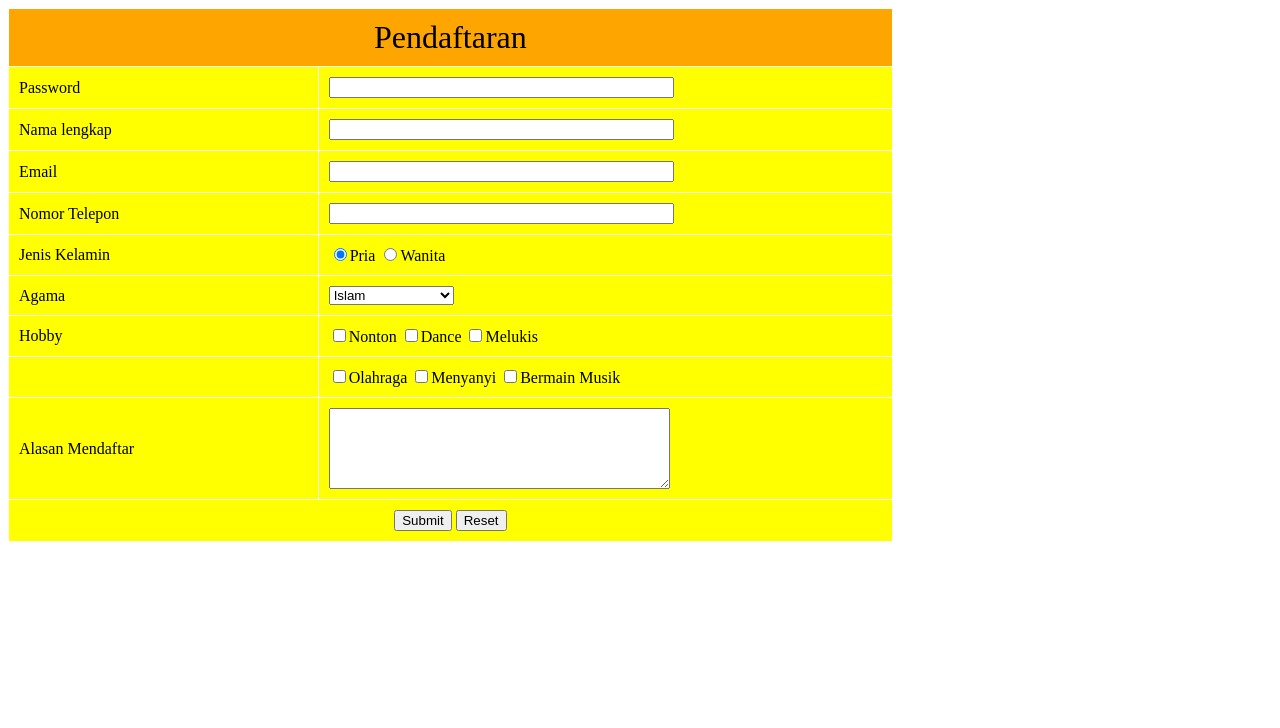
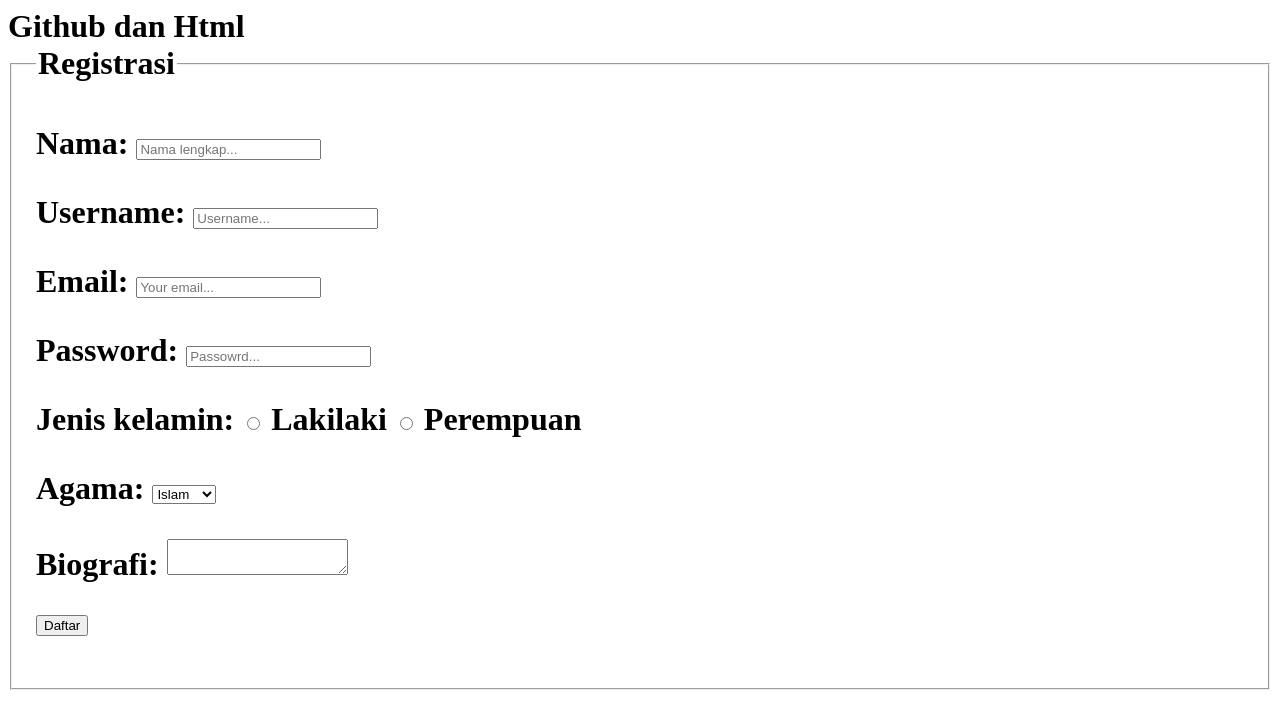
Before and after one commit to hansen02/pts_genap, a plain HTML site: page index.html in a window 1280 px wide. Drawn offline with Linux system fonts and the light colour scheme.

Commit message:
Update index.html

```diff
--- a/index.html
+++ b/index.html
@@ -1,64 +1,59 @@
 <html>
 <head>
-<title>Pendaftaran</title>
+<title>
+github dan html
+</title>
+<body>
+<h1 >
+Github dan Html
+</body>
 </head>
-<body text="black">
-<form method="POST" action="Simpan.ASP">
-<table text="white" cellpadding="10" cellspacing="1" width="70%" height="100">  <tr>
-<td width="70%" colspan="2" align="center" heigth="48" bgcolor="orange">  <font face="Microsoft San Serif" size="6" color="black">Pendaftaran</font></td>  </tr>
-<tr>
-<td width="35%" heigth="19" bgcolor="yellow">Password</td>
-<td width="65%" heigth="19" bgcolor="yellow">
-<input type="password" name="password" size="40"></td>
-</tr>
-<tr>
-<td width="35%" heigth="19" bgcolor="yellow">Nama lengkap</td>
-<td width="65%" heigth="19" bgcolor="yellow">
-<input type="text" name="textnama" size="40"></td>
-</tr>
-<tr>
-<td width="35%" heigth="19" bgcolor="yellow">Email</td>
-<td width="65%" heigth="19" bgcolor="yellow">
-<input type="text" name="email" size="40"></td>
-</tr>
-<tr>
-<td width="35%" heigth="19" bgcolor="yellow">Nomor Telepon</td>
-<td width="65%" heigth="19" bgcolor="yellow">
-<input type="telepon" name="telepon" size="40"></td>
-</tr>
-<tr>
-<td width="35%" height="19" bgcolor="yellow">Jenis Kelamin</td>  <td width="65%" heigth="19" bgcolor="yellow">
-<input type="radio" value="Pria" checked name="OptJenis">Pria  <input type="radio" value="Wanita" name="OptJenis">Wanita  </td>
-</tr>
-<tr>
-<td width="35%" height="19" bgcolor="yellow">Agama</td>  <td width="65%" height="19" bgcolor="yellow">
-<select size="1" name="cboagama">
-<option selected value="Islam">Islam</option>
-<option value="Katolik">Katolik</option>
-<option value="Kristen">Kristen Protestan</option>
-<option value="Hindu">Hindu</option>
-<option value="Budha">Buddha</option>
-<option value="Keyakinan">Konghucu</option>
-</select></td>
-</tr>
-<tr>
-<td width="35%" height="19" bgcolor="yellow">Hobby</td>  <td width="65%" height="19" bgcolor="yellow">
-<input type="checkbox" name="c1" value="ON">Nonton  <input type="checkbox" name="c2" value="ON">Dance <input type="checkbox" name="c3" value="ON">Melukis</td>
-</tr>
-<tr>
-<td width="35%" height="19" bgcolor="yellow"></td>
-<td width="65%" height="19" bgcolor="yellow">
-<input type="checkbox" name="c4" value="ON">Olahraga  <input type="checkbox" name="c5" value="ON">Menyanyi <input type="checkbox" name="c6" value="ON">Bermain Musik</td>
-</tr>
-<tr>
-<td width="35%" height="16" bgcolor="yellow">Alasan Mendaftar</td>  <td width="65%" height="16" bgcolor="yellow">
-<textarea wrap rows="5" name="S1" cols="40"></textarea></td>
-</tr>
-<tr>
-<td width="100" heigth="51" bgcolor="yellow" colspan="2">  <p align="center">
-<input type="submit" value="Submit" name="B1">
-<input type="reset" value="Reset" name="B2">
-</td>
-</tr>
-</table>
-</form></body></html>
+<html>
+<head>
+<title>Registrasi</title>
+</head>
+<body>
+<form action="contact.php" method="POST">
+<fieldset>
+<legend>Registrasi</legend>
+<p>
+<label>Nama:</label>
+<input type="text" name="nama" placeholder="Nama lengkap..." />
+</p>
+<p>
+<label>Username:</label>
+<input type="text" name="username" placeholder="Username..." />
+</p>
+<p>
+<label>Email:</label>
+<input type="email" name="email" placeholder="Your email..." />
+</p>
+<p>
+<label>Password:</label>
+<input type="password" name="password" placeholder="Passowrd..." />
+</p>
+<p>
+<label>Jenis kelamin:</label>
+<label><input type="radio" name="jenis_kelamin" value="laki-laki" /> Lakilaki</label>
+<lael><input type="radio" name="jenis_kelamin" value="perempuan" /> Perempuan</label>
+</p>
+<p>
+<label>Agama:</label>
+<select name="agama">
+<option value="islam">Islam</option>
+<option value="kristen">Kristen</option>
+<option value="hindu">Hindu</option>
+<option value="budha">Budha</option>
+</select>
+</p>
+<p>
+<label>Biografi:</label>
+<textarea name="biografi"></textarea>
+</p>
+<p>
+<input type="submit" name="submit" value="Daftar" />
+</p>
+</fieldset>
+</form>
+</body>
+</html>
```
